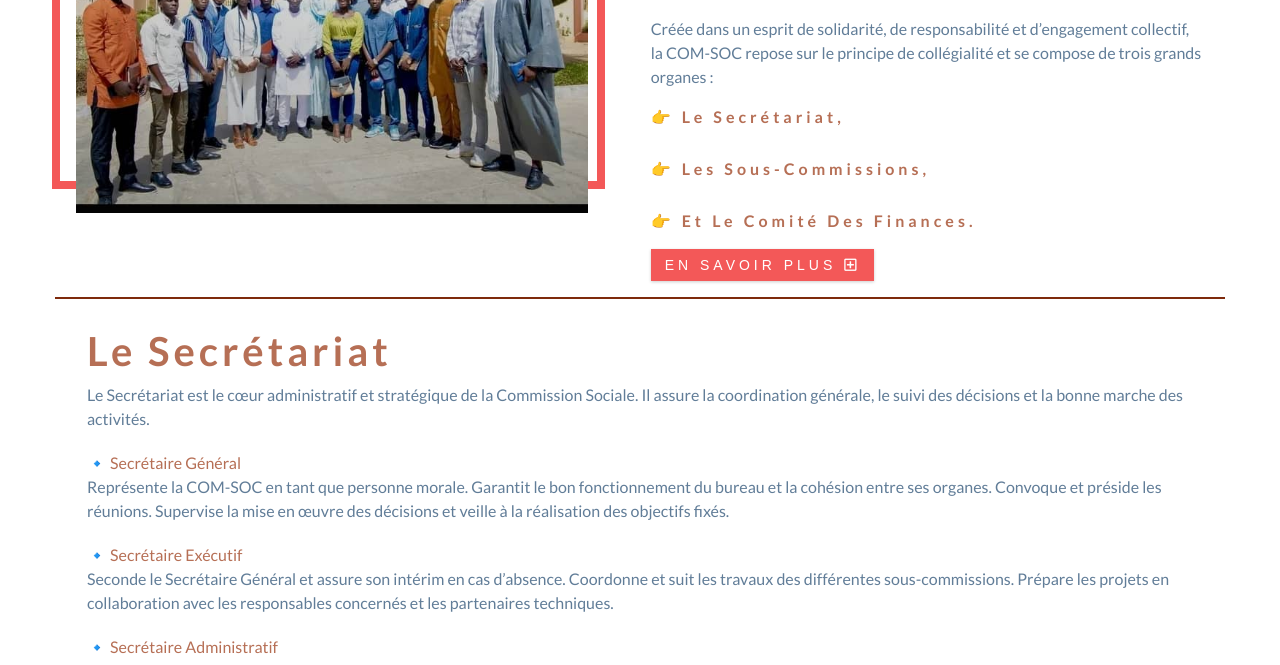
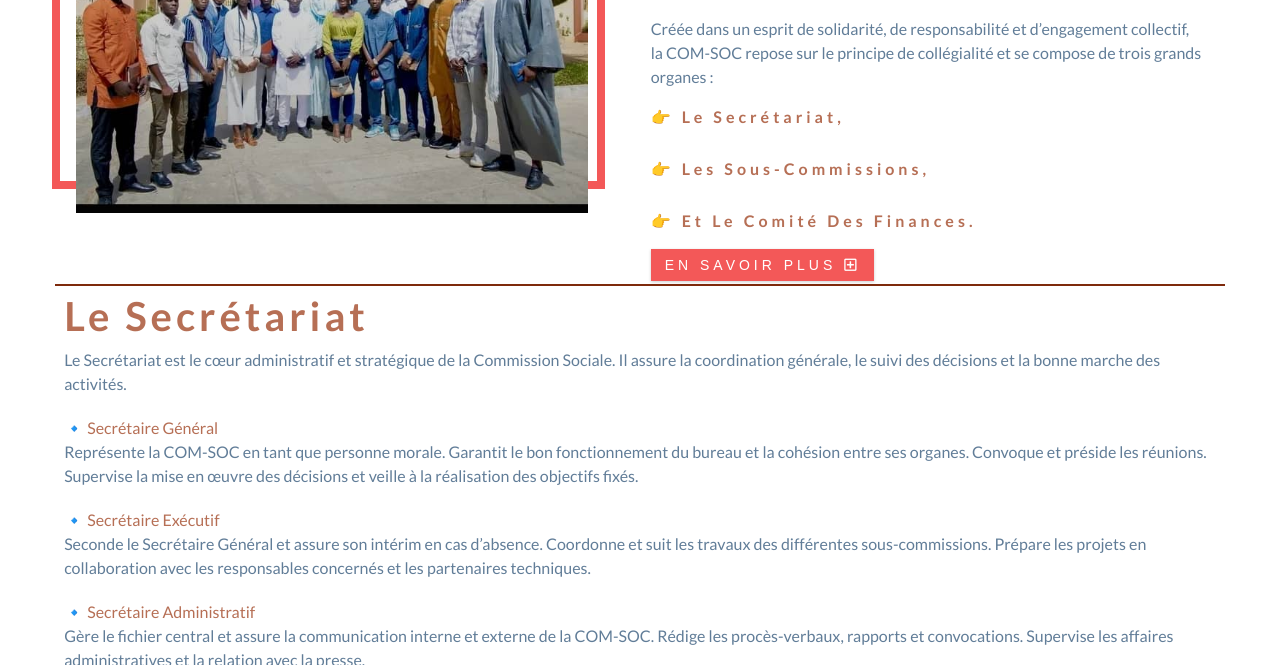
Before and after one commit to Mouha78-svg/COM-SOC, a plain HTML site: page index.html in a window 1280 px wide. Both pictures are taken after a click on the button "EN SAVOIR PLUS". Shown: the part 1219-1884 px from the top of the page. Drawn offline with Linux system fonts and the light colour scheme.

Commit message:
update site com-soc

```diff
--- a/css/style.css
+++ b/css/style.css
@@ -297,9 +297,9 @@ Hero
 ===============
 */
 .suits {
-  margin-top: 1rem;
+  margin-top: 0.21rem;
   border-top: 2px solid var(--clr-primary-1);
-  padding: 2rem;
+  padding: 0.572rem;
   display: none;
 }
 /* hide text */
```
Also changed, not shown: index.html (indentation only).
